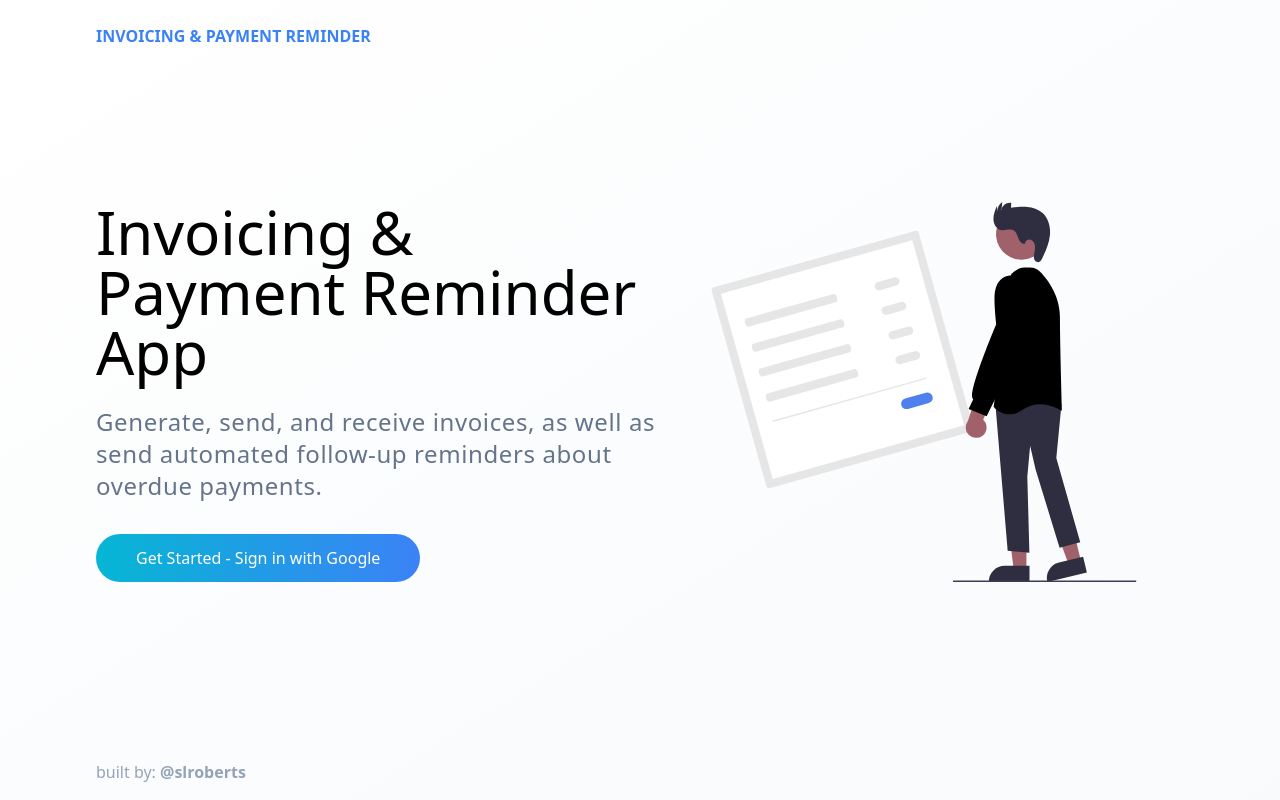
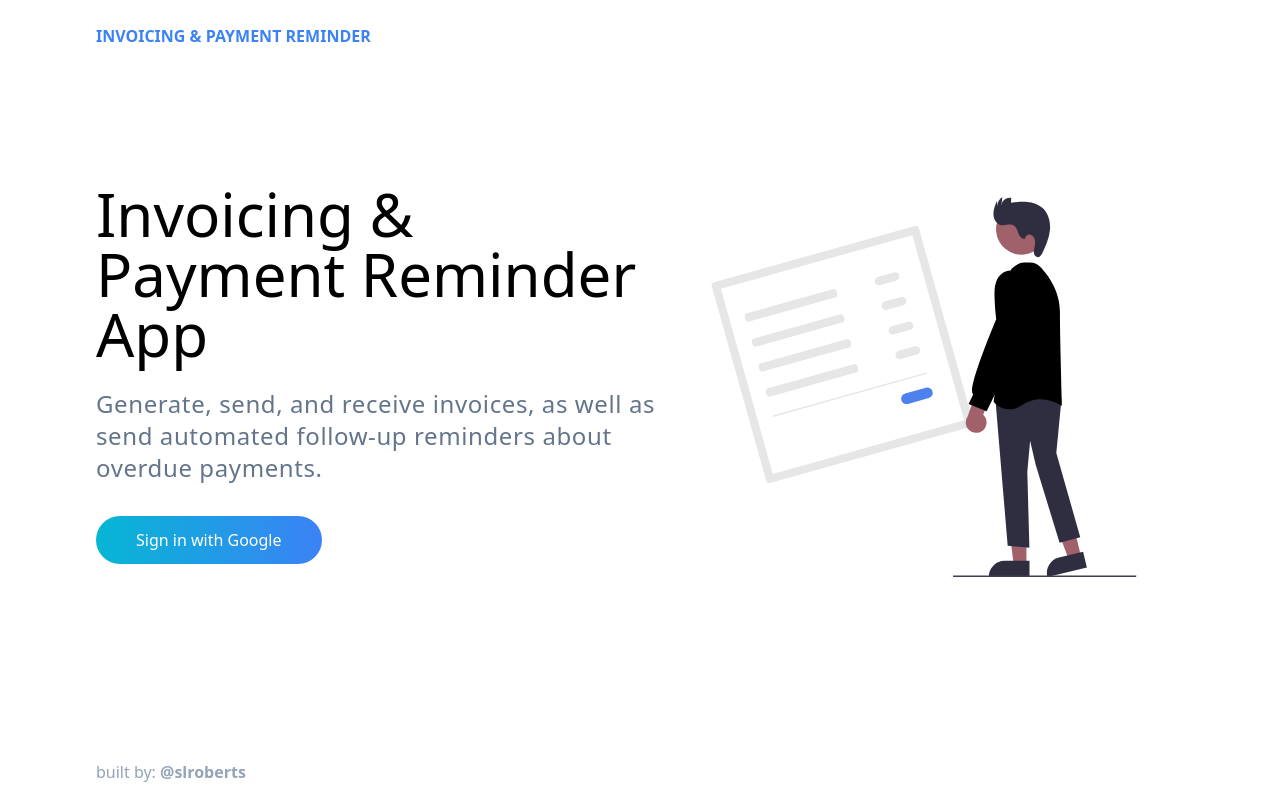
Before and after one commit to slroberts/next-invoicing-payment-reminder, a Next.js app: page / in a window 1280 px wide. Built offline with nearby package versions, Linux system fonts and the light colour scheme; no server answers.

Commit message:
style update

```diff
--- a/components/AuthBtn.tsx
+++ b/components/AuthBtn.tsx
@@ -3,7 +3,7 @@ import Image from 'next/image';
 import router from 'next/router';
 import Button from './Button';
 
-const AuthBtn = () => {
+export default function AuthBtn() {
   const { data: session, status } = useSession();
 
   if (status === 'loading') {
@@ -17,6 +17,7 @@ const AuthBtn = () => {
   return (
     <div className='flex items-center gap-4'>
       <figure className='mt-1'>
+        {session ? (
           <Image
             src={session?.user?.image as 'string'}
             alt={session?.user?.name as 'string'}
@@ -24,16 +25,15 @@ const AuthBtn = () => {
             height={40}
             className='rounded-full'
           />
+        ) : null}
       </figure>
       <p className='hidden md:block'>{session?.user?.name}</p>
       <Button
         buttonText='Sign out'
         type='button'
-        customStyle='bg-none border text-slate-400 py-2 px-8 font-normal hover:border-blue-400 hover:bg-none hover:hue-rotate-0 hover:shadow-md'
+        customStyle='!bg-none !border !text-slate-400 !py-2 !px-8 !font-normal hover:border-blue-400 !hover:bg-none hover:hue-rotate-0 !hover:shadow-md'
         onClick={() => signOut()}
       />
     </div>
   );
-};
-
-export default AuthBtn;
+}
--- a/components/Header.tsx
+++ b/components/Header.tsx
@@ -1,13 +1,9 @@
-import Link from 'next/link';
-
 export default function Header() {
   return (
     <header className='py-6'>
-      <Link href='/'>
-        <a className='text-blue-500 font-bold uppercase'>
-          Invoicing &amp; Payment Reminder
-        </a>
-      </Link>
+      <h1 className='text-blue-500 font-bold uppercase'>
+        Invoicing &amp; Payment Reminder
+      </h1>
     </header>
   );
 }
--- a/components/Layout.tsx
+++ b/components/Layout.tsx
@@ -13,7 +13,7 @@ export default function Layout({
   title = 'Invoicing Payment Reminder',
 }: Props) {
   return (
-    <div className=' bg-gradient-to-br from-white to-slate-50'>
+    <div>
       <Head>
         <title>{title}</title>
         <meta
@@ -30,10 +30,10 @@ export default function Layout({
         <link rel='icon' href='/favicon.ico' />
       </Head>
 
-      <main className='md:max-w-3xl lg:max-w-6xl mx-auto px-8 h-screen flex flex-col justify-between'>
+      <main className='md:max-w-4xl lg:max-w-6xl mx-auto px-8 h-screen flex flex-col justify-between'>
         <Header />
 
-        {children}
+        <section className='flex-grow mt-20'>{children}</section>
 
         <Footer />
       </main>
--- a/pages/index.tsx
+++ b/pages/index.tsx
@@ -1,7 +1,7 @@
 import type { NextPage } from 'next';
 import { useSession, signIn } from 'next-auth/react';
+import { useRouter } from 'next/router';
 import Image from 'next/image';
-import { useRouter } from 'next/router';
 import Button from '../components/Button';
 import Layout from '../components/Layout';
 
@@ -15,9 +15,9 @@ const Home: NextPage = () => {
 
   return (
     <Layout>
-      <section className='flex flex-col lg:flex-row'>
+      <div className='-mt-16 lg:mt-8 flex flex-col items-center lg:flex-row'>
         <article className='flex-1'>
-          <h1 className='text-4xl md:text-6xl'>
+          <h1 className='text-4xl lg:text-6xl'>
             Invoicing &amp; Payment Reminder App
           </h1>
           <p className='mt-6 text-2xl text-slate-500 font-light tracking-wide'>
@@ -26,10 +26,10 @@ const Home: NextPage = () => {
           </p>
 
           <Button
-            buttonText='Get Started - Sign in with Google'
+            buttonText='Sign in with Google'
             customStyle='my-8'
             type='button'
-            onClick={() => signIn()}
+            onClick={() => signIn('google')}
           />
         </article>
         <figure>
@@ -41,7 +41,7 @@ const Home: NextPage = () => {
             priority
           />
         </figure>
-      </section>
+      </div>
     </Layout>
   );
 };
```
Lines whose indentation alone changed are shown as unchanged.
